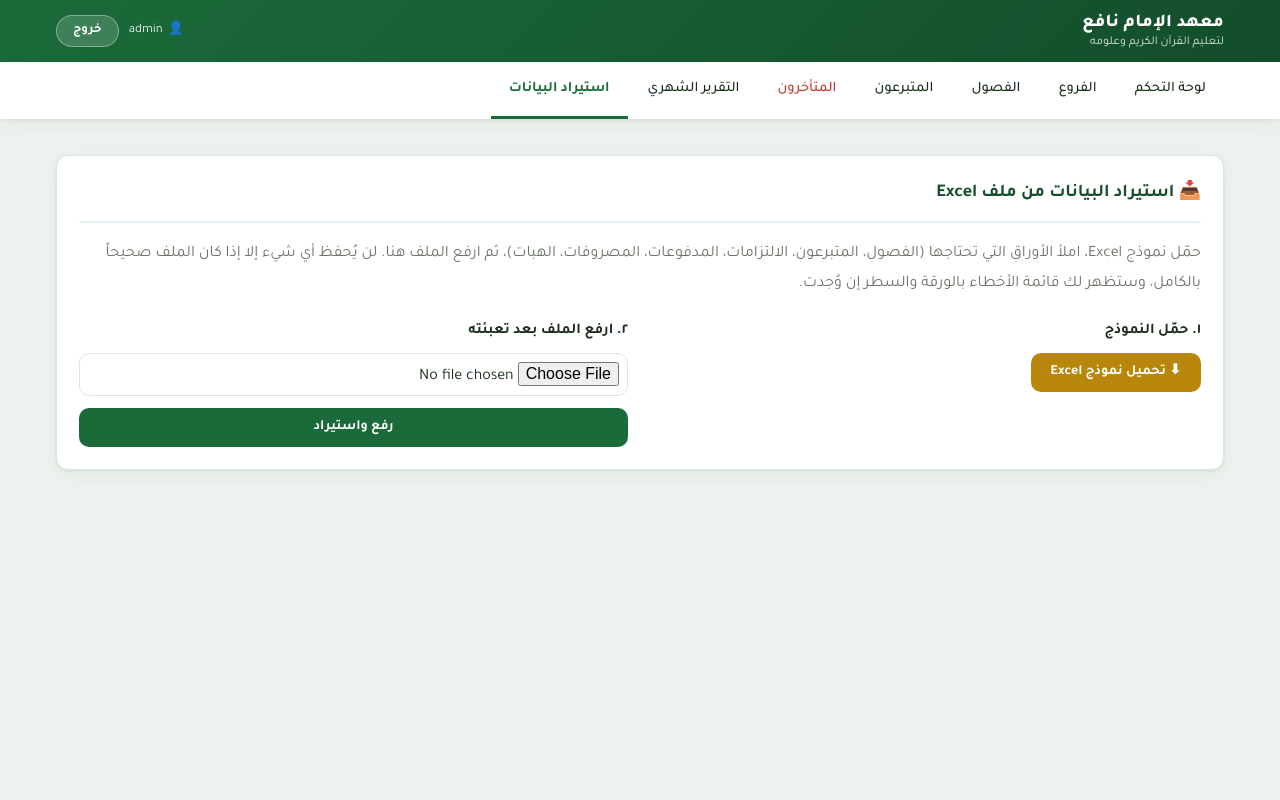
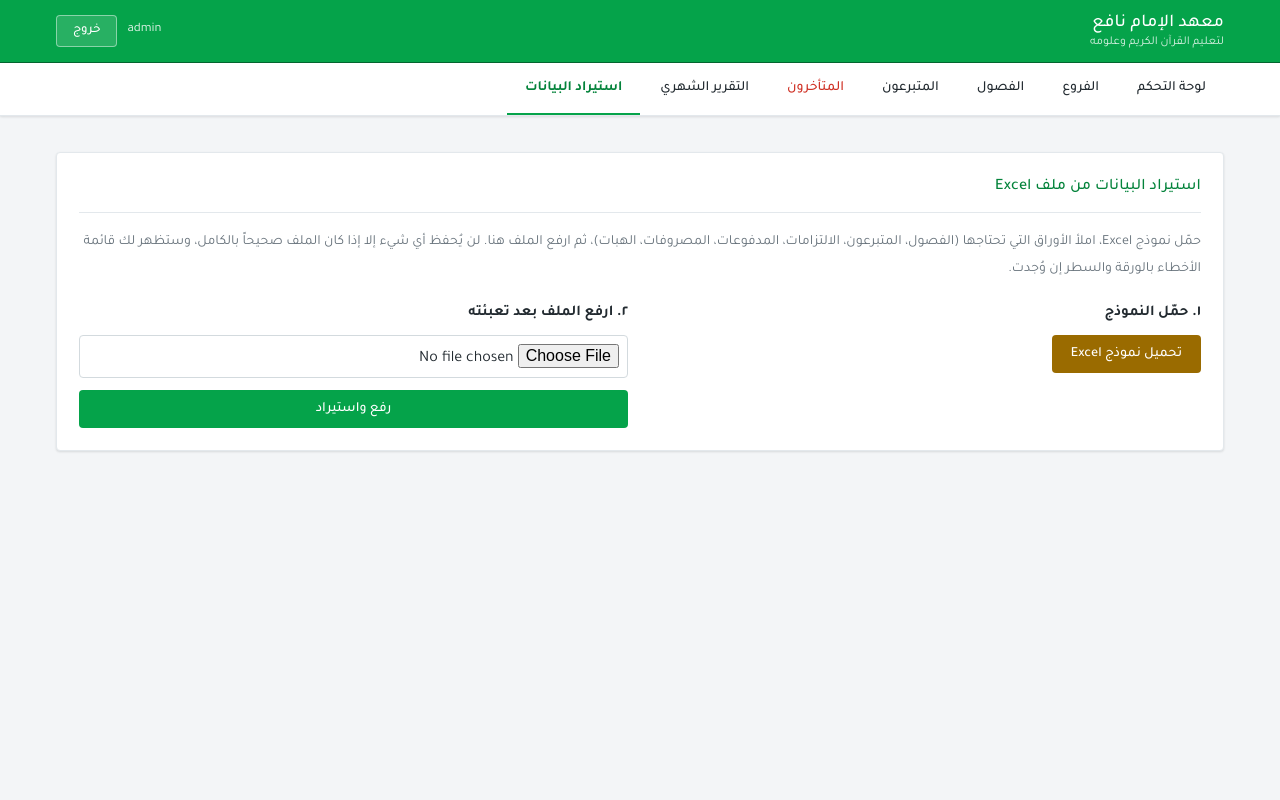
Before and after one commit to MedouTapha/navi, a Spring Boot app: page /import in a window 1280 px wide. Run offline with Spring Boot 4, Linux system fonts and the light colour scheme; a user stored in the database is signed in; some of the project's set-up classes (security, data sources, template engines, error pages and the like) are left out, and stand-ins take their place; some libraries are stand-ins or nearby versions.

Commit message:
style: appliquer la charte visuelle BMCI/BCM à l'ensemble de l'application
- Jetons de conception BMCI centralisés dans static/css/bcm-tokens.css
  (vert #05a34a, géométrie 4px, filets 1px, une seule ombre de carte,
  base 14px, titres en poids 500) — source de vérité unique.
- Layout, login et page d'erreur redirigés vers ces jetons ; les noms
  internes (--primary, --radius…) pointent désormais vers les jetons --bcm-*.
- Suppression des dégradés (barre supérieure, cartes statistiques, connexion)
  au profit d'aplats, conformément à la charte.
- Tableaux en style institutionnel : en-tête teinté clair au lieu du vert plein.
- Boutons, badges, champs et alertes ramenés à un rayon de 4px et des filets 1px.
- Retrait des emojis décoratifs des titres et boutons.
- L'arabe RTL et la police Tajawal (équivalent Roboto pour l'arabe) sont conservés.

Vérifié : 20/20 tests, rendu contrôlé sur toutes les pages (desktop + mobile 375px).

```diff
--- /dev/null
+++ b/src/main/resources/static/css/bcm-tokens.css
@@ -0,0 +1,68 @@
+/* ============================================================================
+   Charte BMCI / BCM — jetons de conception (source de vérité)
+   Reconstruit d'après la spécification du design system BMCI :
+   vert institutionnel #05a34a, géométrie 4px, filets 1px, une ombre de carte,
+   base 14px, titres en poids 500, aucun dégradé, aucun violet.
+   Toute couleur / espacement / rayon de l'application dérive d'un jeton ci-dessous.
+   ========================================================================== */
+:root {
+    /* ---- Marque (vert BMCI) ---- */
+    --bcm-primary:       #05a34a;
+    --bcm-primary-700:   #04833b;
+    --bcm-primary-800:   #036630;
+    --bcm-primary-050:   #e8f6ee;
+    --bcm-primary-100:   #cfead9;
+
+    /* ---- Neutres institutionnels ---- */
+    --bcm-text:          #222a30;
+    --bcm-text-muted:    #67727b;
+    --bcm-bg:            #f3f5f7;
+    --bcm-surface:       #ffffff;
+    --bcm-surface-alt:   #f7f9fa;
+    --bcm-border:        #e3e8ec;
+    --bcm-border-strong: #d3dade;
+    --bcm-on-primary:    #ffffff;
+
+    /* ---- Sémantique ---- */
+    --bcm-success:       #05a34a;
+    --bcm-success-050:   #e8f6ee;
+    --bcm-warning:       #9a6b00;
+    --bcm-warning-050:   #fbf1d9;
+    --bcm-danger:        #cf3125;
+    --bcm-danger-050:    #fbeae8;
+    --bcm-info:          #1567a4;
+    --bcm-info-050:      #e7f1f8;
+
+    /* ---- Géométrie ---- */
+    --bcm-radius:        4px;
+    --bcm-radius-sm:     2px;
+    --bcm-radius-lg:     6px;
+    --bcm-radius-pill:   999px;
+    --bcm-border-w:      1px;
+
+    /* ---- Ombres (une seule ombre de carte) ---- */
+    --bcm-shadow-card:   0 1px 2px rgba(17,24,28,.05), 0 1px 3px rgba(17,24,28,.07);
+    --bcm-shadow-pop:    0 6px 24px rgba(17,24,28,.14);
+
+    /* ---- Espacement (base 4px) ---- */
+    --bcm-space-1:       4px;
+    --bcm-space-2:       8px;
+    --bcm-space-3:       16px;
+    --bcm-space-4:       24px;
+    --bcm-space-5:       32px;
+    --bcm-space-6:       48px;
+
+    /* ---- Typographie ---- */
+    --bcm-font-sans:     'Tajawal', 'Roboto', -apple-system, BlinkMacSystemFont, 'Segoe UI', sans-serif;
+    --bcm-fs-xs:         12px;
+    --bcm-fs-sm:         13px;
+    --bcm-fs-base:       14px;
+    --bcm-fs-md:         16px;
+    --bcm-fs-lg:         18px;
+    --bcm-fs-xl:         22px;
+    --bcm-fs-2xl:        28px;
+    --bcm-fw-regular:    400;
+    --bcm-fw-medium:     500;
+    --bcm-fw-bold:       700;
+    --bcm-lh:            1.6;
+}
--- a/src/main/resources/templates/branches/list.html
+++ b/src/main/resources/templates/branches/list.html
@@ -6,7 +6,7 @@
 
 <div class="container">
     <div class="card">
-        <h2 class="card-header">🏢 قائمة الفروع</h2>
+        <h2 class="card-header">قائمة الفروع</h2>
 
         <div class="grid">
             <div th:each="branch : ${branches}" class="card">
--- a/src/main/resources/templates/classes/list.html
+++ b/src/main/resources/templates/classes/list.html
@@ -7,7 +7,7 @@
 <div class="container">
     <div class="card">
         <div style="display:flex; justify-content:space-between; align-items:center; margin-bottom:20px;">
-            <h2 class="card-header" style="margin:0;">📚 قائمة الفصول</h2>
+            <h2 class="card-header" style="margin:0;">قائمة الفصول</h2>
             <a href="/classes/new" class="btn btn-primary">+ فصل جديد</a>
         </div>
 
--- a/src/main/resources/templates/classes/view.html
+++ b/src/main/resources/templates/classes/view.html
@@ -98,8 +98,8 @@
                     th:text="${c.remainingBalance.compareTo(T(java.math.BigDecimal).ZERO) > 0} ? ${#numbers.formatDecimal(c.remainingBalance, 0, 'COMMA', 0, 'POINT')} + ' MRU' : '✓'">0 MRU</td>
                 <td>
                     <div th:with="pct=${c.annualAmount.compareTo(T(java.math.BigDecimal).ZERO) > 0 ? c.totalPaid.multiply(new java.math.BigDecimal(100)).divide(c.annualAmount, 0, T(java.math.RoundingMode).HALF_UP).min(new java.math.BigDecimal(100)) : T(java.math.BigDecimal).ZERO}">
-                        <div style="background:#d0e8d8;border-radius:4px;height:8px;overflow:hidden;margin-bottom:2px;">
-                            <div th:style="'width:' + ${pct} + '%;background:' + (${pct.intValue() >= 100} ? '#1B6B3A' : (${pct.intValue() >= 50} ? '#B8860B' : '#C0392B')) + ';height:100%;'"></div>
+                        <div style="background:var(--bcm-border-strong);border-radius:var(--bcm-radius-sm);height:8px;overflow:hidden;margin-bottom:2px;">
+                            <div th:style="'width:' + ${pct} + '%;background:' + (${pct.intValue() >= 100} ? 'var(--bcm-primary)' : (${pct.intValue() >= 50} ? 'var(--bcm-warning)' : 'var(--bcm-danger)')) + ';height:100%;'"></div>
                         </div>
                         <small th:text="${pct} + '%'" style="color:var(--text-muted);font-size:11px;">0%</small>
                     </div>
--- a/src/main/resources/templates/dashboard.html
+++ b/src/main/resources/templates/dashboard.html
@@ -202,8 +202,8 @@
 
 <style>
 .branch-accordion {
-    border: 1px solid var(--border);
-    border-radius: 6px;
+    border: var(--bcm-border-w) solid var(--border);
+    border-radius: var(--bcm-radius);
     margin-bottom: 8px;
     overflow: hidden;
 }
@@ -220,7 +220,7 @@
     transition: background .2s;
 }
 
-.branch-header:hover { background: #d4ead9; }
+.branch-header:hover { background: var(--bcm-primary-100); }
 
 .branch-header-name {
     display: flex;
--- a/src/main/resources/templates/donors/list.html
+++ b/src/main/resources/templates/donors/list.html
@@ -36,8 +36,8 @@
                         th:text="${donor.remainingBalance.compareTo(T(java.math.BigDecimal).ZERO) > 0} ? ${#numbers.formatDecimal(donor.remainingBalance, 0, 'COMMA', 0, 'POINT')} + ' MRU' : '✓'">0 MRU</td>
                     <td>
                         <div th:with="pct=${donor.totalCommitments.compareTo(T(java.math.BigDecimal).ZERO) > 0 ? donor.totalPaid.multiply(new java.math.BigDecimal(100)).divide(donor.totalCommitments, 0, T(java.math.RoundingMode).HALF_UP).min(new java.math.BigDecimal(100)) : T(java.math.BigDecimal).ZERO}">
-                            <div style="background:#d0e8d8;border-radius:4px;height:8px;overflow:hidden;margin-bottom:2px;">
-                                <div th:style="'width:' + ${pct} + '%;background:' + (${pct.intValue() >= 100} ? '#1B6B3A' : (${pct.intValue() >= 50} ? '#B8860B' : '#C0392B')) + ';height:100%;'"></div>
+                            <div style="background:var(--bcm-border-strong);border-radius:var(--bcm-radius-sm);height:8px;overflow:hidden;margin-bottom:2px;">
+                                <div th:style="'width:' + ${pct} + '%;background:' + (${pct.intValue() >= 100} ? 'var(--bcm-primary)' : (${pct.intValue() >= 50} ? 'var(--bcm-warning)' : 'var(--bcm-danger)')) + ';height:100%;'"></div>
                             </div>
                             <small th:text="${pct} + '%'" style="color:var(--text-muted);font-size:11px;">0%</small>
                         </div>
--- a/src/main/resources/templates/donors/view.html
+++ b/src/main/resources/templates/donors/view.html
@@ -76,8 +76,8 @@
                     th:text="${commitment.remainingBalance.compareTo(T(java.math.BigDecimal).ZERO) > 0} ? ${#numbers.formatDecimal(commitment.remainingBalance, 0, 'COMMA', 0, 'POINT')} + ' MRU' : '✓ مكتمل'">0 MRU</td>
                 <td>
                     <div th:with="pct=${commitment.annualAmount.compareTo(T(java.math.BigDecimal).ZERO) > 0 ? commitment.totalPaid.multiply(new java.math.BigDecimal(100)).divide(commitment.annualAmount, 0, T(java.math.RoundingMode).HALF_UP).min(new java.math.BigDecimal(100)) : T(java.math.BigDecimal).ZERO}">
-                        <div style="background:#d0e8d8;border-radius:4px;height:8px;overflow:hidden;margin-bottom:2px;">
-                            <div th:style="'width:' + ${pct} + '%;background:' + (${pct.intValue() >= 100} ? '#1B6B3A' : (${pct.intValue() >= 50} ? '#B8860B' : '#C0392B')) + ';height:100%;'"
+                        <div style="background:var(--bcm-border-strong);border-radius:var(--bcm-radius-sm);height:8px;overflow:hidden;margin-bottom:2px;">
+                            <div th:style="'width:' + ${pct} + '%;background:' + (${pct.intValue() >= 100} ? 'var(--bcm-primary)' : (${pct.intValue() >= 50} ? 'var(--bcm-warning)' : 'var(--bcm-danger)')) + ';height:100%;'"
                                  style="transition:width .3s;"></div>
                         </div>
                         <small th:text="${pct} + '%'" style="color:var(--text-muted);font-size:11px;">0%</small>
--- a/src/main/resources/templates/fragments/layout.html
+++ b/src/main/resources/templates/fragments/layout.html
@@ -5,14 +5,15 @@
 <head th:fragment="head(title)">
     <meta charset="UTF-8">
     <meta name="viewport" content="width=device-width, initial-scale=1.0, viewport-fit=cover">
-    <meta name="theme-color" content="#1B6B3A">
+    <meta name="theme-color" content="#05a34a">
     <meta name="_csrf" th:content="${_csrf != null ? _csrf.token : ''}"/>
     <meta name="_csrf_header" th:content="${_csrf != null ? _csrf.headerName : ''}"/>
     <title th:text="${title}">معهد الإمام نافع</title>
 
     <link rel="preconnect" href="https://fonts.googleapis.com">
     <link rel="preconnect" href="https://fonts.gstatic.com" crossorigin>
-    <link href="https://fonts.googleapis.com/css2?family=Tajawal:wght@400;500;700;800&display=swap" rel="stylesheet">
+    <link href="https://fonts.googleapis.com/css2?family=Tajawal:wght@400;500;700&family=Roboto:wght@400;500;700&display=swap" rel="stylesheet">
+    <link rel="stylesheet" th:href="@{/css/bcm-tokens.css}" href="/css/bcm-tokens.css">
 
     <script>
         // Injecte automatiquement le jeton CSRF dans toutes les requêtes fetch mutantes.
@@ -39,23 +40,24 @@
         })();
     </script>
     <style>
+        /* Correspondance des noms internes → jetons BMCI (assets/bcm-tokens.css) */
         :root {
-            --primary:       #1B6B3A;
-            --primary-light: #e8f5ee;
-            --primary-dark:  #134d2a;
-            --accent:        #B8860B;
-            --accent-light:  #fdf6e3;
-            --danger:        #C0392B;
-            --danger-light:  #fdecea;
-            --text:          #1a2e1a;
-            --text-muted:    #6c7569;
-            --bg:            #eef2ee;
-            --white:         #ffffff;
-            --border:        #dce6dc;
-            --shadow:        0 1px 3px rgba(20,60,35,.08), 0 4px 16px rgba(20,60,35,.06);
-            --shadow-lg:     0 8px 30px rgba(20,60,35,.12);
-            --radius:        12px;
-            --radius-sm:     8px;
+            --primary:       var(--bcm-primary);
+            --primary-light: var(--bcm-primary-050);
+            --primary-dark:  var(--bcm-primary-700);
+            --accent:        var(--bcm-warning);
+            --accent-light:  var(--bcm-warning-050);
+            --danger:        var(--bcm-danger);
+            --danger-light:  var(--bcm-danger-050);
+            --text:          var(--bcm-text);
+            --text-muted:    var(--bcm-text-muted);
+            --bg:            var(--bcm-bg);
+            --white:         var(--bcm-surface);
+            --border:        var(--bcm-border);
+            --shadow:        var(--bcm-shadow-card);
+            --shadow-lg:     var(--bcm-shadow-pop);
+            --radius:        var(--bcm-radius);
+            --radius-sm:     var(--bcm-radius-sm);
         }
 
         * { margin: 0; padding: 0; box-sizing: border-box; }
@@ -63,10 +65,11 @@
         html { -webkit-text-size-adjust: 100%; }
 
         body {
-            font-family: 'Tajawal', -apple-system, BlinkMacSystemFont, 'Segoe UI', Roboto, sans-serif;
+            font-family: var(--bcm-font-sans);
             background-color: var(--bg);
             color: var(--text);
-            line-height: 1.7;
+            font-size: var(--bcm-fs-base);
+            line-height: var(--bcm-lh);
             direction: rtl;
             text-align: right;
             min-height: 100vh;
@@ -86,9 +89,9 @@
             z-index: 100;
         }
         .topbar {
-            background: linear-gradient(135deg, var(--primary) 0%, var(--primary-dark) 100%);
-            color: var(--white);
-            box-shadow: 0 2px 12px rgba(0,0,0,.18);
+            background: var(--bcm-primary);
+            color: var(--bcm-on-primary);
+            border-bottom: var(--bcm-border-w) solid var(--bcm-primary-800);
             padding-top: env(safe-area-inset-top);
         }
 
@@ -101,8 +104,8 @@
         }
 
         .brand { display: flex; flex-direction: column; line-height: 1.25; flex: 1; min-width: 0; }
-        .brand-title { font-size: 18px; font-weight: 800; letter-spacing: .2px; }
-        .brand-sub   { font-size: 12px; font-weight: 400; opacity: .85; }
+        .brand-title { font-size: var(--bcm-fs-lg); font-weight: var(--bcm-fw-medium); letter-spacing: .2px; }
+        .brand-sub   { font-size: var(--bcm-fs-xs); font-weight: var(--bcm-fw-regular); opacity: .85; }
 
         .topbar-user {
             display: flex;
@@ -111,26 +114,25 @@
             white-space: nowrap;
         }
         .user-name {
-            font-size: 13px;
+            font-size: var(--bcm-fs-sm);
             opacity: .92;
             display: inline-flex;
             align-items: center;
             gap: 5px;
         }
-        .user-name::before { content: "👤"; font-size: 13px; }
         .btn-logout {
-            background: rgba(255,255,255,.16);
+            background: rgba(255,255,255,.14);
             color: #fff;
-            border: 1px solid rgba(255,255,255,.35);
-            border-radius: 20px;
+            border: var(--bcm-border-w) solid rgba(255,255,255,.45);
+            border-radius: var(--bcm-radius);
             padding: 7px 16px;
-            font-size: 13px;
-            font-weight: 600;
+            font-size: var(--bcm-fs-sm);
+            font-weight: var(--bcm-fw-medium);
             font-family: inherit;
             cursor: pointer;
             transition: background .2s;
         }
-        .btn-logout:hover { background: rgba(255,255,255,.28); }
+        .btn-logout:hover { background: rgba(255,255,255,.26); }
 
         /* Hamburger */
         .nav-toggle {
@@ -163,6 +165,7 @@
         .nav {
             background: var(--white);
             box-shadow: var(--shadow);
+            border-bottom: var(--bcm-border-w) solid var(--border);
             margin-bottom: 20px;
         }
         .nav-links {
@@ -173,21 +176,21 @@
             gap: 2px;
         }
         .nav-links a {
-            padding: 15px 18px;
+            padding: 14px 18px;
             text-decoration: none;
             color: var(--text);
             display: block;
-            font-size: 14.5px;
-            font-weight: 500;
-            border-bottom: 3px solid transparent;
+            font-size: var(--bcm-fs-base);
+            font-weight: var(--bcm-fw-medium);
+            border-bottom: 2px solid transparent;
             transition: color .15s, background .15s, border-color .15s;
             white-space: nowrap;
         }
         .nav-links a:hover { color: var(--primary); background: var(--primary-light); }
         .nav-links a.active {
-            color: var(--primary);
+            color: var(--primary-dark);
             border-bottom-color: var(--primary);
-            font-weight: 700;
+            font-weight: var(--bcm-fw-bold);
         }
 
         /* ───────────── Cards ───────────── */
@@ -197,15 +200,16 @@
             padding: 22px;
             margin-bottom: 18px;
             box-shadow: var(--shadow);
-            border: 1px solid var(--border);
+            border: var(--bcm-border-w) solid var(--border);
         }
         .card-header {
-            font-size: 18px;
-            font-weight: 700;
+            font-size: var(--bcm-fs-md);
+            font-weight: var(--bcm-fw-medium);
             margin-bottom: 16px;
             padding-bottom: 12px;
-            border-bottom: 2px solid var(--primary-light);
+            border-bottom: var(--bcm-border-w) solid var(--border);
             color: var(--primary-dark);
+            letter-spacing: .2px;
         }
 
         /* ───────────── Buttons ───────────── */
@@ -214,14 +218,14 @@
             align-items: center;
             justify-content: center;
             gap: 6px;
-            padding: 11px 20px;
-            border-radius: 10px;
+            padding: 10px 18px;
+            border-radius: var(--bcm-radius);
             text-decoration: none;
-            font-weight: 600;
+            font-weight: var(--bcm-fw-medium);
             transition: background .2s, box-shadow .2s, transform .05s;
-            border: none;
+            border: var(--bcm-border-w) solid transparent;
             cursor: pointer;
-            font-size: 14px;
+            font-size: var(--bcm-fs-base);
             font-family: inherit;
             line-height: 1.2;
         }
@@ -330,9 +337,9 @@
         }
         .form-control {
             width: 100%;
-            padding: 12px 14px;
-            border: 1.5px solid var(--border);
-            border-radius: 10px;
+            padding: 11px 13px;
+            border: var(--bcm-border-w) solid var(--bcm-border-strong);
+            border-radius: var(--bcm-radius);
             /* 16px : évite le zoom automatique des champs au focus sur iOS Safari */
             font-size: 16px;
             font-family: inherit;
--- a/src/main/resources/templates/import.html
+++ b/src/main/resources/templates/import.html
@@ -8,7 +8,7 @@
 
     <!-- Mode d'emploi -->
     <div class="card">
-        <h2 class="card-header">📥 استيراد البيانات من ملف Excel</h2>
+        <h2 class="card-header">استيراد البيانات من ملف Excel</h2>
         <p style="color:var(--text-muted); line-height:1.9; margin-bottom:18px;">
             حمّل نموذج Excel، املأ الأوراق التي تحتاجها (الفصول، المتبرعون، الالتزامات، المدفوعات،
             المصروفات، الهبات)، ثم ارفع الملف هنا. لن يُحفظ أي شيء إلا إذا كان الملف صحيحاً بالكامل،
@@ -19,7 +19,7 @@
             <!-- Étape 1 -->
             <div style="flex:1; min-width:240px;">
                 <h3 style="font-size:15px; margin-bottom:10px;">١. حمّل النموذج</h3>
-                <a href="/import/template" class="btn btn-accent">⬇ تحميل نموذج Excel</a>
+                <a href="/import/template" class="btn btn-accent">تحميل نموذج Excel</a>
             </div>
 
             <!-- Étape 2 -->
@@ -43,7 +43,7 @@
     <!-- Résultat : succès -->
     <div th:if="${result != null and result.success}" class="card">
         <div class="alert alert-success">
-            ✅ تم استيراد البيانات بنجاح — أُضيف
+            تم استيراد البيانات بنجاح — أُضيف
             <strong th:text="${result.totalCreated}">0</strong> سجلّاً.
         </div>
         <div class="table-wrapper">
@@ -70,7 +70,7 @@
     <!-- Résultat : erreurs (rien n'a été enregistré) -->
     <div th:if="${result != null and not result.success}" class="card">
         <div class="alert alert-error">
-            ⛔ لم يتم حفظ أي بيانات. صحّح الأخطاء التالية في الملف ثم أعد رفعه.
+            لم يتم حفظ أي بيانات. صحّح الأخطاء التالية في الملف ثم أعد رفعه.
         </div>
         <div class="table-wrapper">
             <table class="table">
--- a/src/main/resources/templates/rapport-mensuel.html
+++ b/src/main/resources/templates/rapport-mensuel.html
@@ -141,7 +141,7 @@
 
 @media print {
     .app-header, form, .btn { display: none !important; }
-    .card { box-shadow: none; border: 1px solid #ddd; }
+    .card { box-shadow: none; border: var(--bcm-border-w) solid var(--bcm-border); }
     .branch-block { page-break-inside: avoid; }
 }
 </style>
```
Also changed, not shown: other parts of src/main/resources/templates/fragments/layout.html (+37 -32 lines), src/main/resources/templates/error.html (+22 -16 lines), src/main/resources/templates/login.html (+36 -38 lines).
